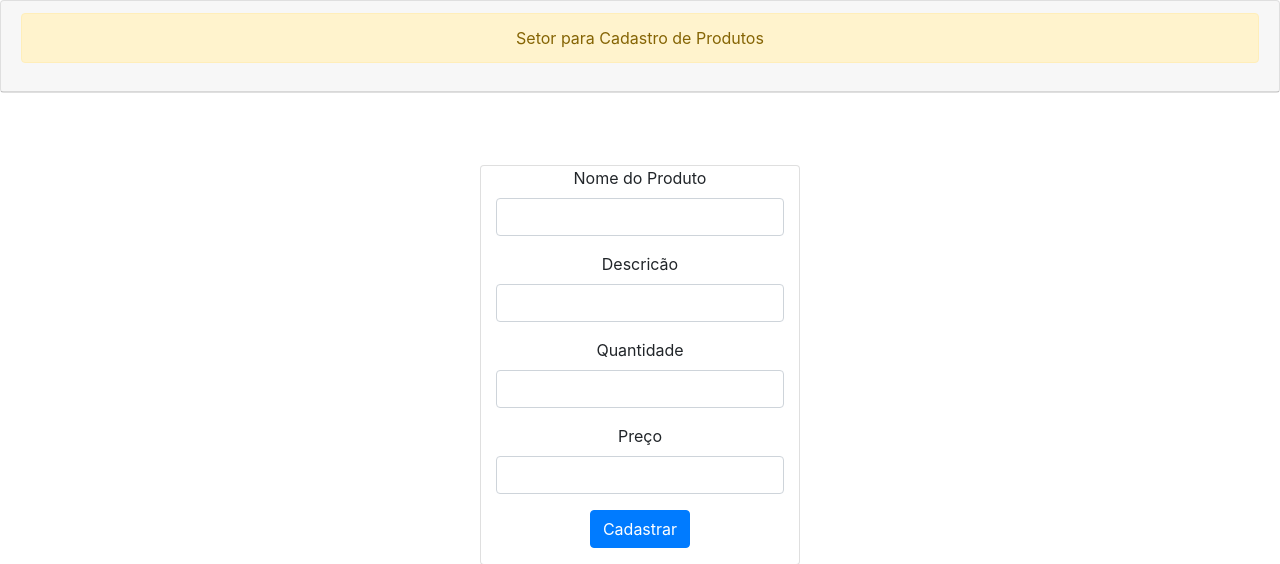
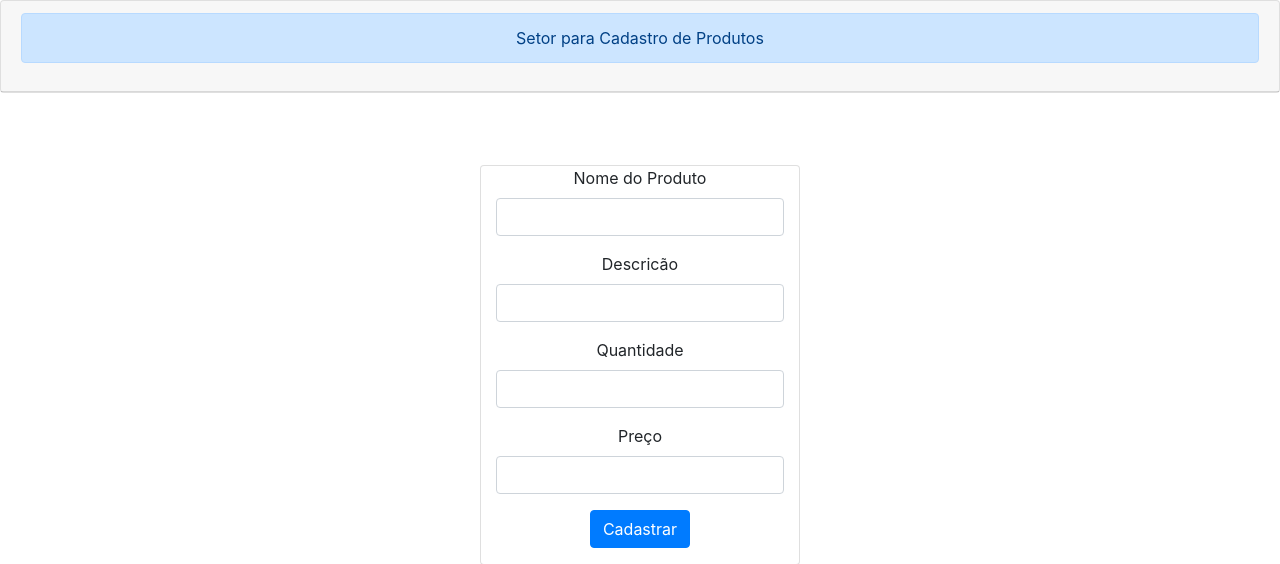
Before and after one commit to KauannGuimaraes/projeto-integrado-2-semestre, a PHP site: page /add-produto.php in a window 1280 px wide. Shown: the top 564 px of the page. Run offline with PHP 8.4, Linux system fonts and the light colour scheme; some libraries are stand-ins or nearby versions.

Commit message:
Alterador Cores

```diff
--- a/view/produto/add-produto.php
+++ b/view/produto/add-produto.php
@@ -5,7 +5,7 @@
     <body>
             <div class="card" >
                 <div class="card-header">
-                    <div class="alert alert-warning" role="alert">
+                    <div class="alert alert-primary" role="alert">
                         <center> Setor para Cadastro de Produtos </center>
                     </div>
                 </div>
```
